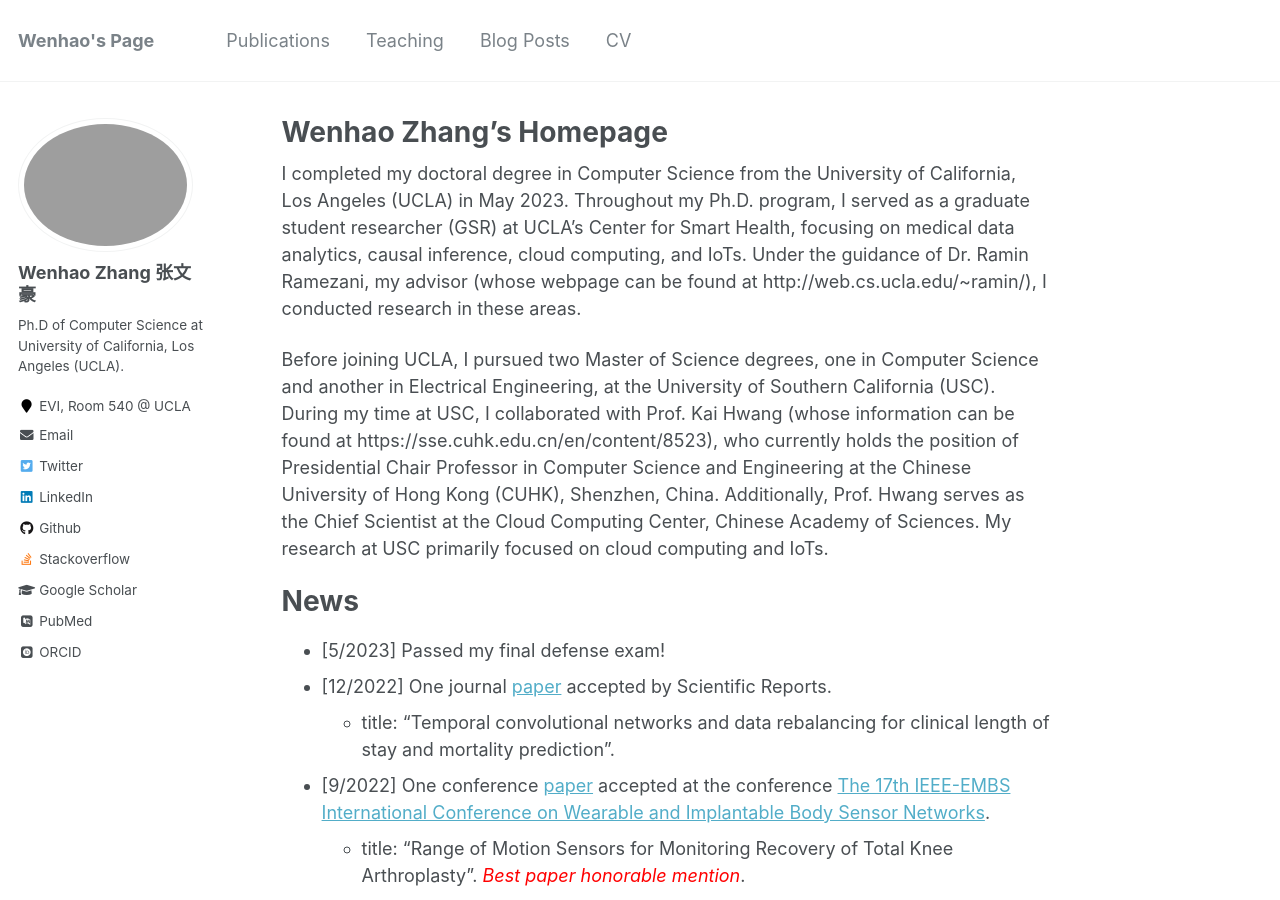
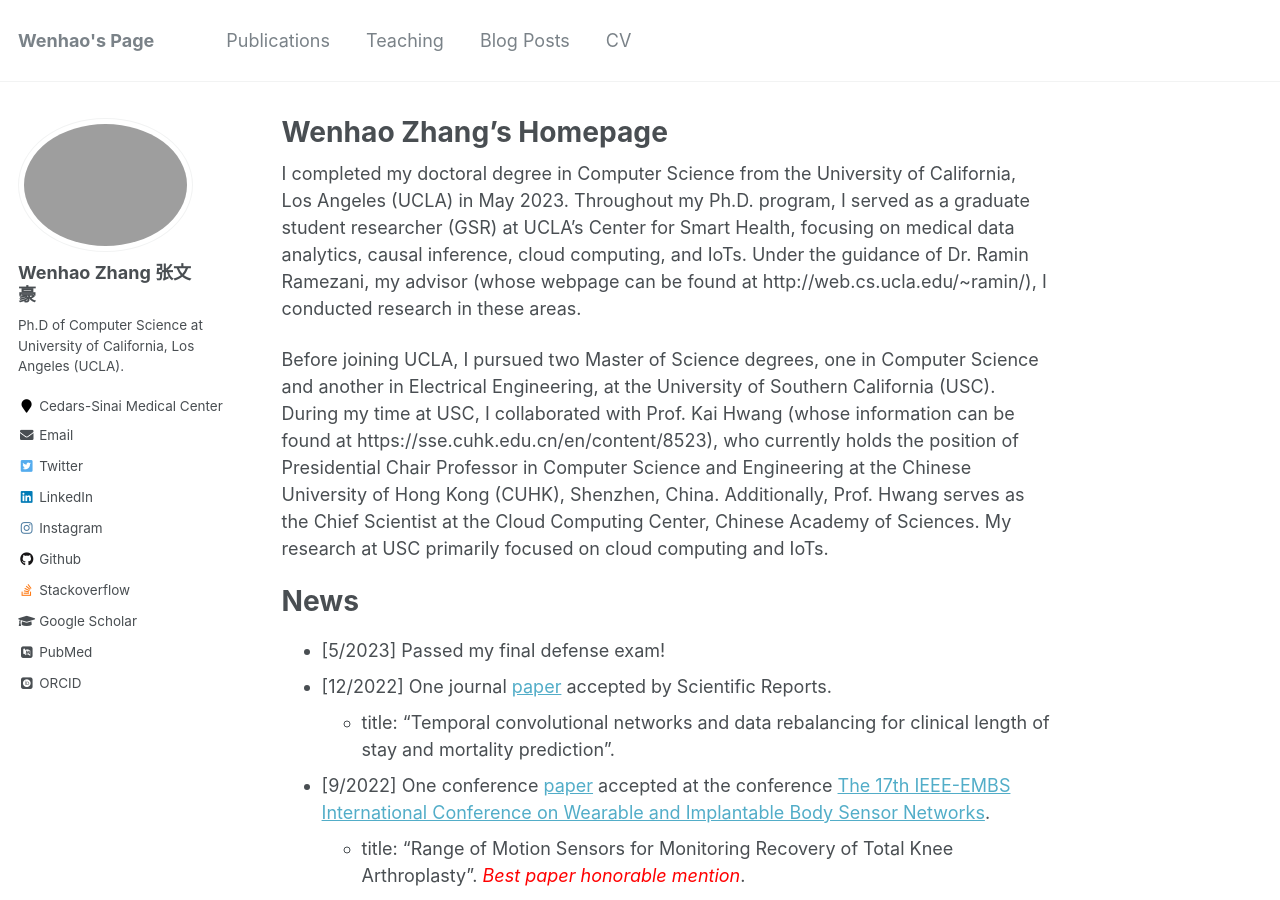
Before and after one commit to wenhaoz-fengcai/wenhaoz-fengcai.github.io, a Jekyll site: the page built from _pages/about.md, in a window 1280 px wide and 900 px high. Built offline with Jekyll 4.4.1, drawn with Linux system fonts in a browser that asks for light colours; some web fonts are replaced.

Commit message:
Update _config.yml
update LinkedIn and google scholar

```diff
--- a/_config.yml
+++ b/_config.yml
@@ -83,10 +83,10 @@ author:
   name             : "Wenhao Zhang 张文豪"
   avatar           : "profile.png"
   bio              : "Ph.D of Computer Science at University of California, Los Angeles (UCLA)."
-  location         : "EVI, Room 540 @ UCLA"
+  location         : "Cedars-Sinai Medical Center"
   employer         :
   pubmed           : "https://www.ncbi.nlm.nih.gov/pubmed/?term=john+snow"
-  googlescholar    : "https://scholar.google.com/citations?hl=en&user=vdEdKloAAAAJ"
+  googlescholar    : "https://scholar.google.com/citations?user=BE7vPzEAAAAJ&hl=en"
   email            : "wenhaoz@ucla.edu"
   researchgate     :  # example: "https://www.researchgate.net/profile/yourprofile"
   uri              :
@@ -99,17 +99,17 @@ author:
   github           : "wenhaoz-fengcai"
   google_plus      :
   keybase          :
-  instagram        :
+  instagram        : "wenhao.daniel.zhang"
   impactstory      : #"https://profiles.impactstory.org/u/xxxx-xxxx-xxxx-xxxx"
   lastfm           :
-  linkedin         : "wenhaozatusc/"
+  linkedin         : "wenhaozhangcsmc/"
   orcid            : "https://orcid.org/0000-0001-6053-6454"
   pinterest        :
   soundcloud       :
   stackoverflow    : "9871749/wenhao-zhang"
   steam            :
   tumblr           :
-  twitter          : "WenhaoZ95663233"
+  twitter          : ""
   vine             :
   weibo            :
   xing             :
```
